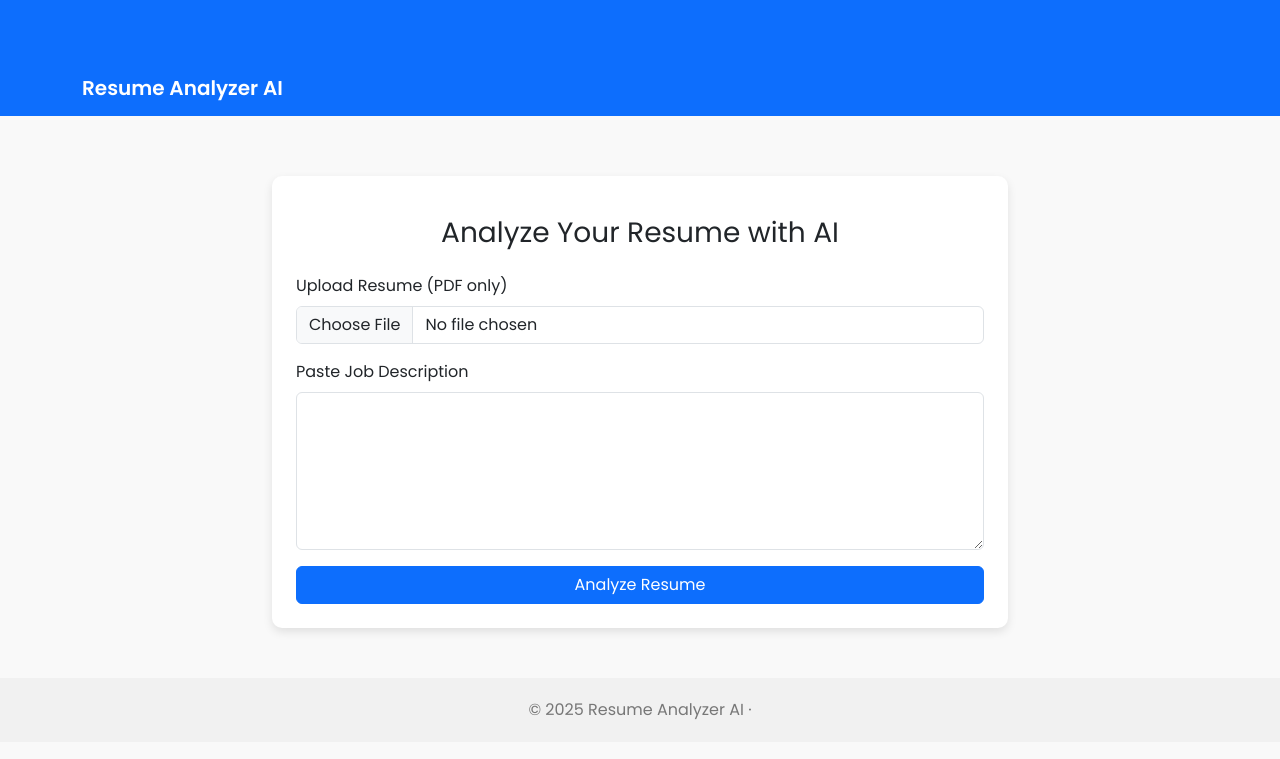
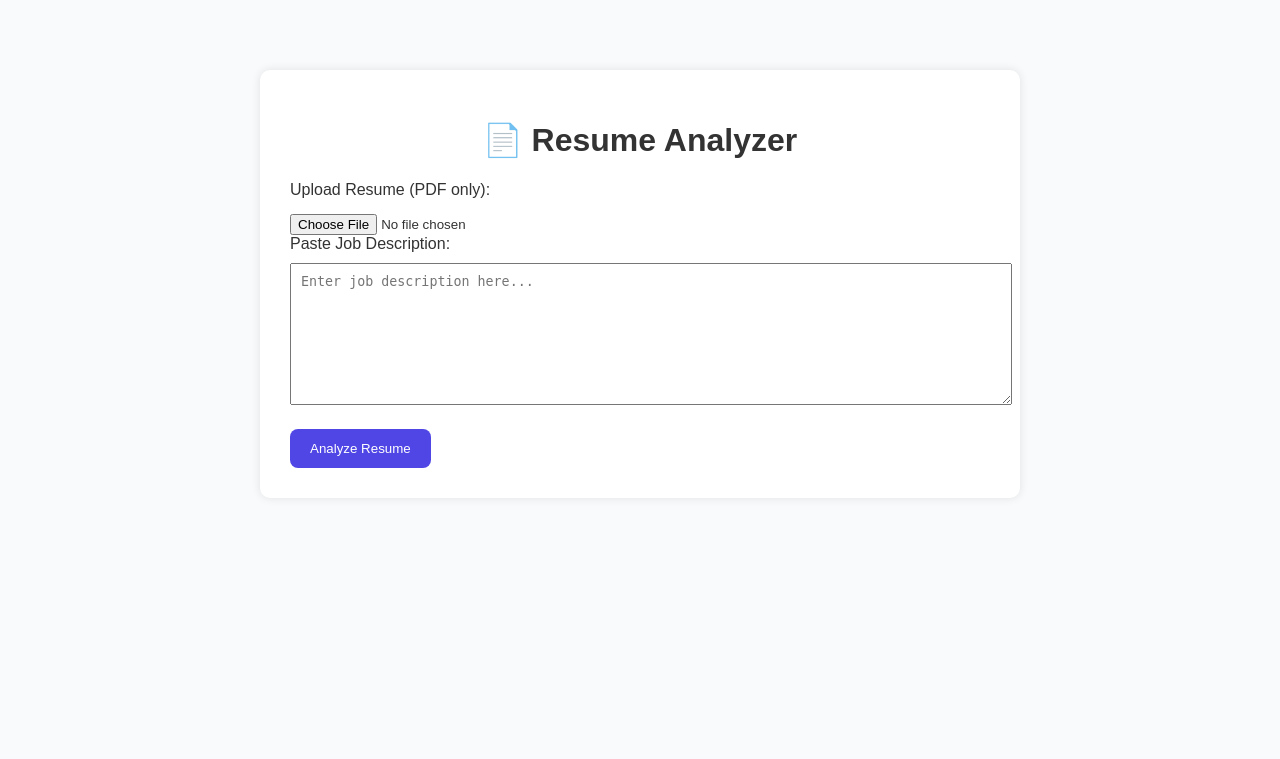
Before and after one commit to piyush6097/-Resume-Analyzer, a Flask app: page / in a window 1280 px wide. Shown: the top 759 px of the page. Run offline with Flask 3, Linux system fonts and the light colour scheme.

Commit message:
Update index.html

```diff
--- a/templates/index.html
+++ b/templates/index.html
@@ -2,132 +2,73 @@
 <html lang="en">
 <head>
     <meta charset="UTF-8">
-  <title>Resume Analyzer AI</title>
-  <meta name="viewport" content="width=device-width, initial-scale=1">
-
-  <!-- Bootstrap CSS -->
-  <link href="https://cdn.jsdelivr.net/npm/bootstrap@5.3.3/dist/css/bootstrap.min.css" rel="stylesheet">
-
-  <!-- Google Fonts -->
-  <link href="https://fonts.googleapis.com/css2?family=Poppins:wght@400;600&display=swap" rel="stylesheet">
-
-  <!-- Marked.js for rendering Markdown -->
-  <script src="https://cdn.jsdelivr.net/npm/marked/marked.min.js"></script>
-
+    <title>Resume Analyzer</title>
     <style>
         body {
-      font-family: 'Poppins', sans-serif;
-      background-color: #f9f9f9;
-    }
-    .navbar {
-      background-color: #0d6efd;
-    }
-    .navbar-brand {
-      font-weight: bold;
-      color: #fff;
+            font-family: Arial, sans-serif;
+            background-color: #f9fafb;
+            margin: 0;
+            padding: 20px;
+            color: #333;
         }
         .container {
-      margin-top: 60px;
+            background: #fff;
+            border-radius: 10px;
+            padding: 30px;
+            max-width: 700px;
+            margin: 50px auto;
+            box-shadow: 0 0 10px rgba(0,0,0,0.1);
         }
-    .card {
-      border: none;
-      box-shadow: 0 4px 10px rgba(0,0,0,0.1);
-      border-radius: 10px;
-    }
-    .footer {
-      margin-top: 50px;
-      padding: 20px 0;
+        h1 {
             text-align: center;
-      background-color: #f1f1f1;
-      color: #777;
-    }
-    .spinner {
-      display: none;
-      text-align: center;
-      margin-top: 20px;
         }
         textarea {
-      resize: vertical;
+            width: 100%;
+            height: 120px;
+            padding: 10px;
+            margin-top: 10px;
         }
-    #markdown-result h1, h2, h3, h4 {
-      margin-top: 1rem;
+        input[type="file"] {
+            display: block;
+            margin-top: 15px;
         }
-    #markdown-result ul {
-      padding-left: 1.2rem;
+        button {
+            background-color: #4f46e5;
+            color: white;
+            border: none;
+            padding: 12px 20px;
+            border-radius: 8px;
+            margin-top: 20px;
+            cursor: pointer;
+        }
+        button:hover {
+            background-color: #3730a3;
+        }
+        pre {
+            background: #f4f4f4;
+            padding: 15px;
+            border-radius: 10px;
+            white-space: pre-wrap;
         }
     </style>
 </head>
 <body>
+    <div class="container">
+        <h1>📄 Resume Analyzer</h1>
+        <form method="POST" enctype="multipart/form-data">
+            <label>Upload Resume (PDF only):</label>
+            <input type="file" name="resume" required>
 
-  <!-- Navbar -->
-  <nav class="navbar navbar-expand-lg">
-    <div class="container">
-      <a class="navbar-brand" href="#">Resume Analyzer AI</a>
-    </div>
-  </nav>
+            <label>Paste Job Description:</label>
+            <textarea name="job_description" placeholder="Enter job description here..." required></textarea>
 
-  <!-- Main Content -->
-  <div class="container">
-    <div class="row justify-content-center">
-      <div class="col-md-8">
-        <div class="card p-4">
-          <h3 class="mb-4 text-center">Analyze Your Resume with AI</h3>
-          <form id="analyzeForm" method="post" enctype="multipart/form-data">
-            <div class="mb-3">
-              <label class="form-label">Upload Resume (PDF only)</label>
-              <input class="form-control" type="file" name="resume" accept=".pdf" required>
-            </div>
-            <div class="mb-3">
-              <label class="form-label">Paste Job Description</label>
-              <textarea class="form-control" name="job_description" rows="6" required></textarea>
-            </div>
-            <div class="d-grid">
-              <button type="submit" class="btn btn-primary">Analyze Resume</button>
-            </div>
+            <button type="submit">Analyze Resume</button>
         </form>
 
-          <!-- Spinner -->
-          <div class="spinner" id="spinner">
-            <div class="spinner-border text-primary" role="status">
-              <span class="visually-hidden">Processing...</span>
-            </div>
-            <p class="mt-2">Analyzing... please wait</p>
-          </div>
-        </div>
-
         {% if result %}
-        <div class="card mt-4 p-4">
-          <h4>Analysis Result</h4>
-          <div id="markdown-result"></div>
-        </div>
+        <h2>Analysis Result:</h2>
+        <pre>{{ result }}</pre>
         {% endif %}
     </div>
-    </div>
-  </div>
-
-  <!-- Footer -->
-  <div class="footer">
-    &copy; {{ year or "2025" }} Resume Analyzer AI &middot;
-  </div>
-
-  <!-- Bootstrap JS -->
-  <script src="https://cdn.jsdelivr.net/npm/bootstrap@5.3.3/dist/js/bootstrap.bundle.min.js"></script>
-
-  <!-- Show Spinner on Form Submit -->
-  <script>
-    const form = document.getElementById("analyzeForm");
-    const spinner = document.getElementById("spinner");
-    form.addEventListener("submit", function () {
-      spinner.style.display = "block";
-    });
-  </script>
-
-  <!-- Render Markdown -->
-  {% if result %}
-  <script>
-    const markdown = {{ result | tojson | safe }};
-    document.getElementById("markdown-result").innerHTML = marked.parse(markdown);
-  </script>
-  {% endif %}
 </body>
 </html>
```
Lines whose indentation alone changed are shown as unchanged.
